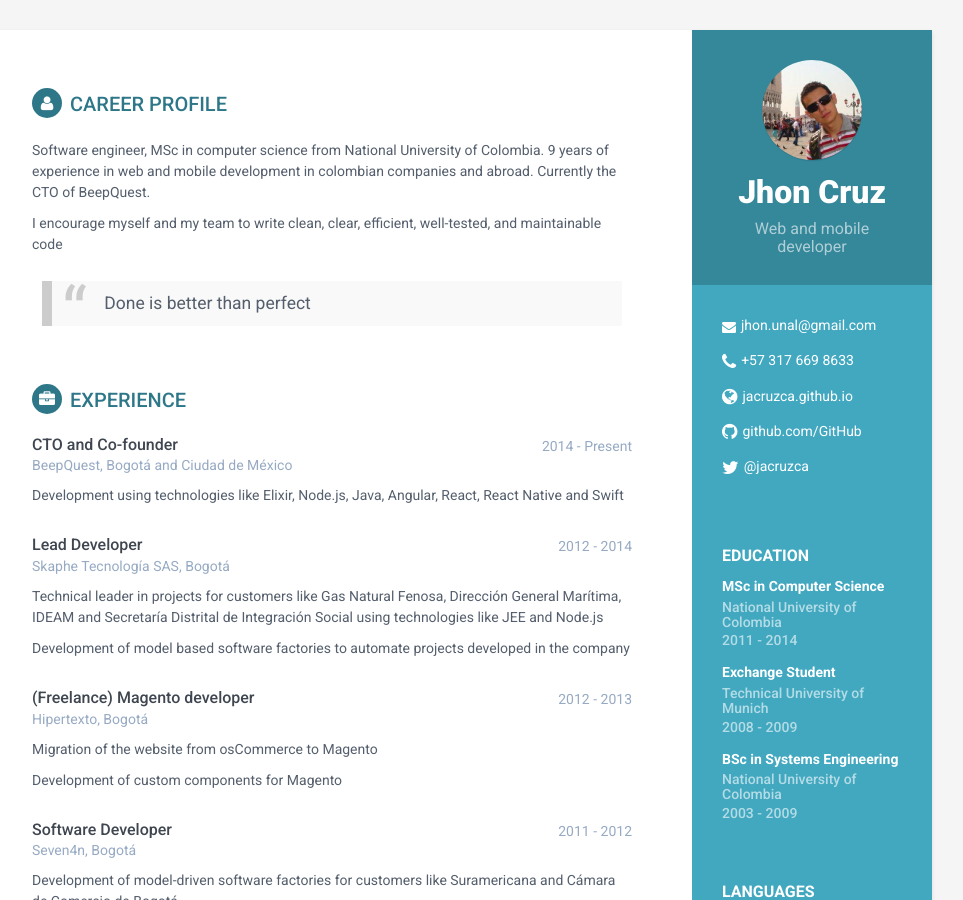
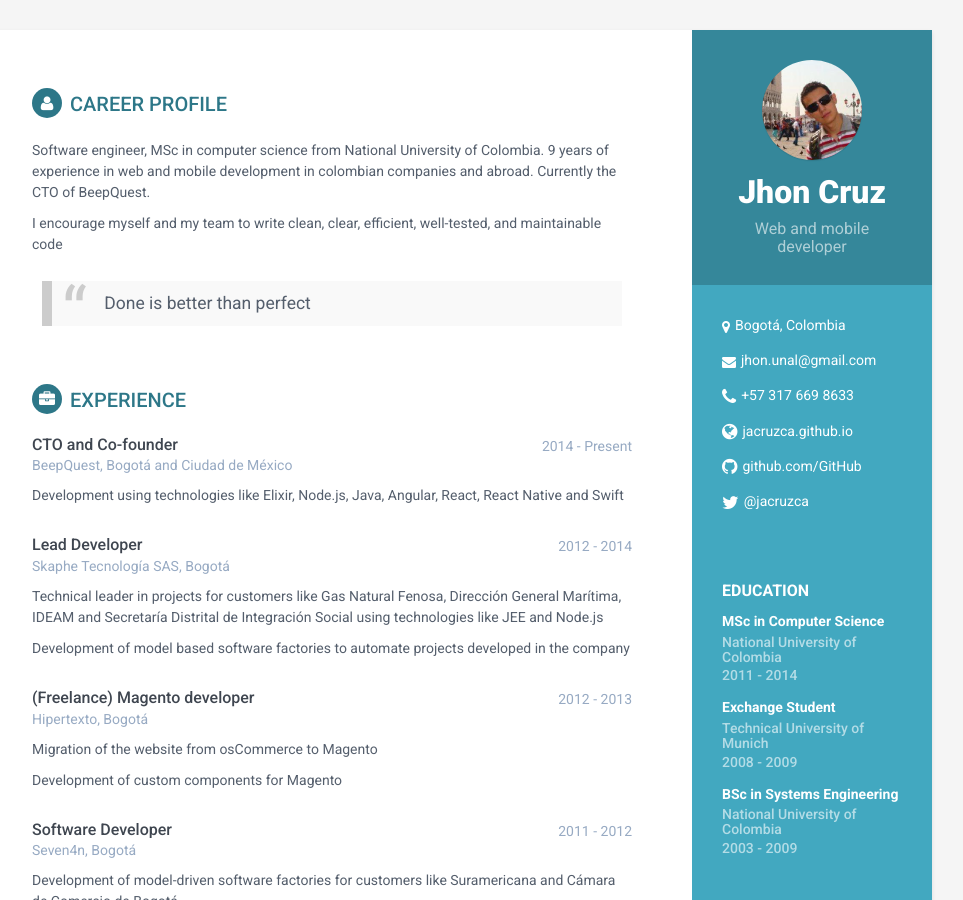
Before and after one commit to jacruzca/jacruzca.github.io, a Jekyll site: the page built from index.html, in a window 1280 px wide and 900 px high. Shown: the whole window, without its empty margins (188-1151 px from the left). Built offline with Jekyll 4.4.1, drawn with Linux system fonts in a browser that asks for light colours.

Commit message:
Added current location

```diff
--- a/_includes/sidebar.html
+++ b/_includes/sidebar.html
@@ -11,6 +11,7 @@
             <div class="contact-container container-block">
                 <ul class="list-unstyled contact-list">
 
+                    <li class="email"><i class="fa fa-map-marker"></i>Bogotá, Colombia</li>
                    {% if site.email %}
                     <li class="email"><i class="fa fa-envelope"></i><a href="mailto: {{site.email}}">{{site.email}}</a></li>
                     {% else %}
```
Also changed, not shown: 1 other file.
